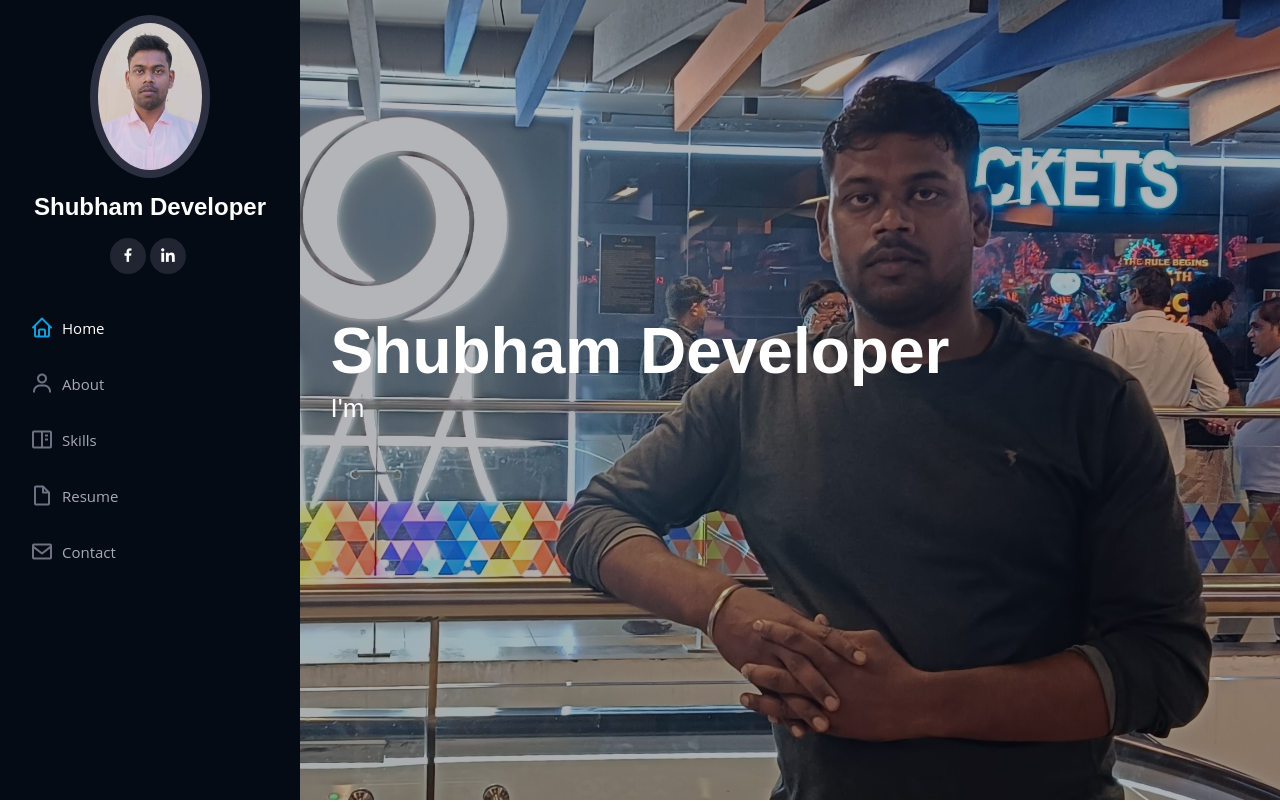
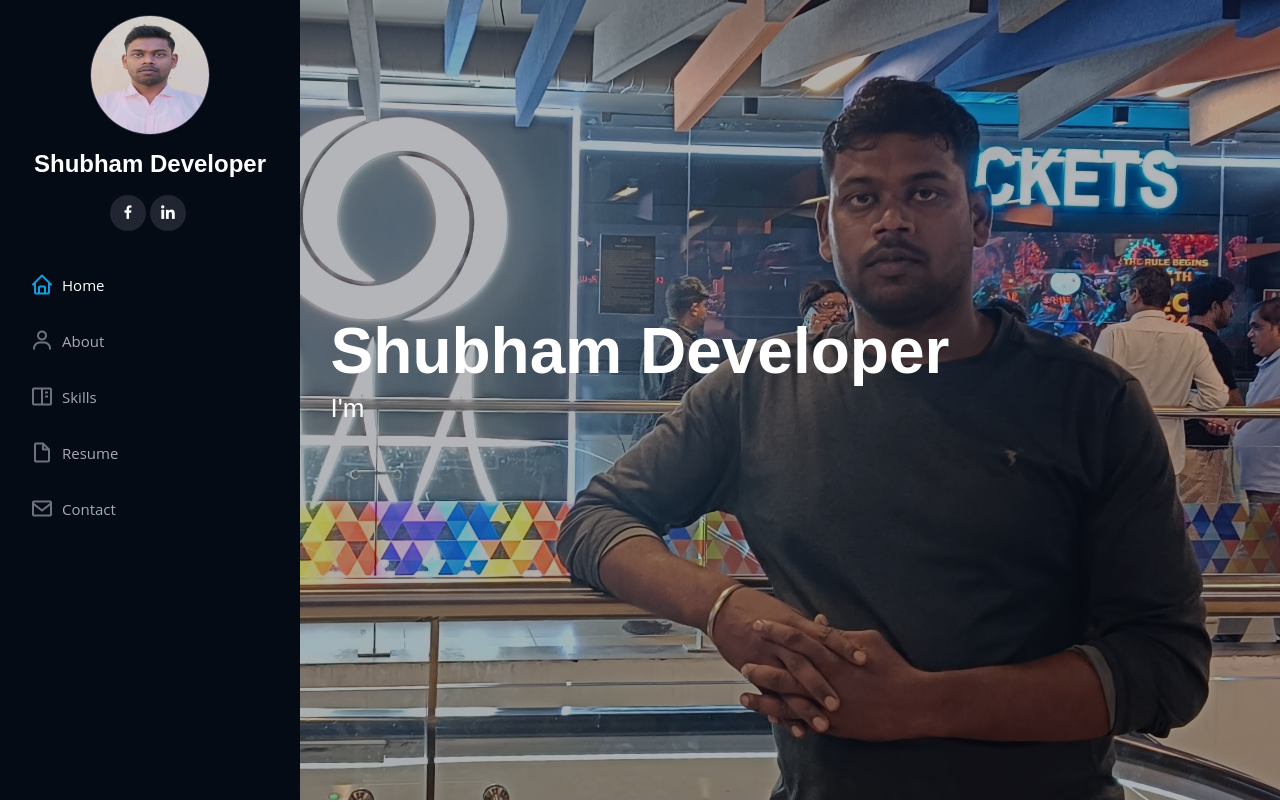
Before and after one commit to Github-9110/shubhfolio, a React (Vite) app: page / in a window 1280 px wide. Shown: the top 802 px of the page. Built offline with nearby package versions, Linux system fonts and the light colour scheme.

Commit message:
profile imag border and height

```diff
--- a/public/assets/css/style.css
+++ b/public/assets/css/style.css
@@ -86,7 +86,8 @@ h6 {
   margin: 15px auto;
   display: block;
   width: 120px;
-  border: 8px solid #2c2f3f;
+  height: 120px;
+  border: 1px solid #2c2f3f;
 }
 
 #header .profile h1 {
```
